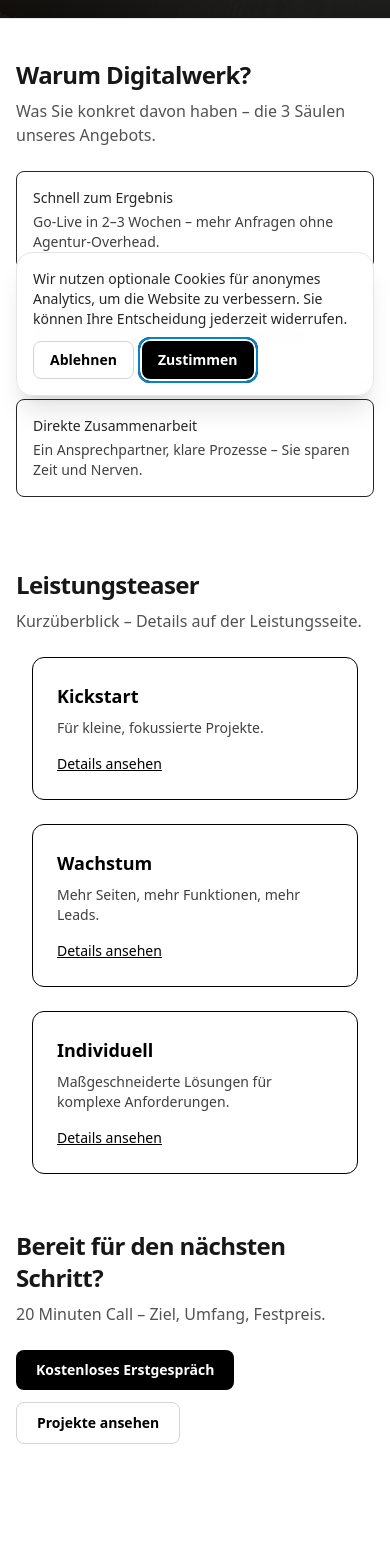
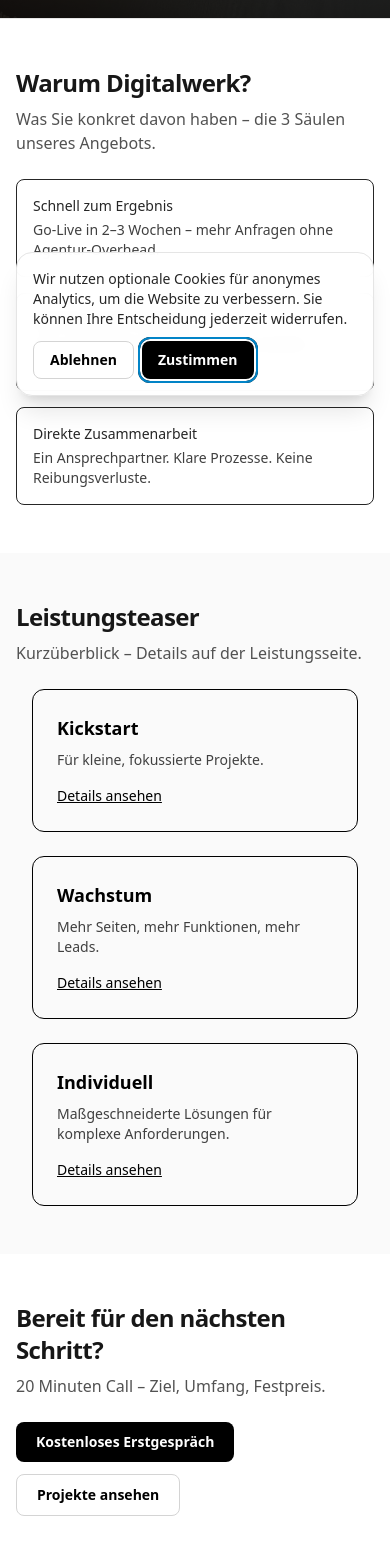
Before and after one commit to Remodops/digitalwerk, a Next.js app: page / in a window 390 px wide. Shown: the part 432-1977 px from the top of the page. Built offline with nearby package versions, Linux system fonts and the light colour scheme; no server answers.

Commit message:
feat(home): knackigere Texte, „Ausgewählte Projekte“, Bild-Hover-Effekte, straffere Abstände und leichte Abschnittshintergründe

```diff
--- a/src/app/(site)/page.tsx
+++ b/src/app/(site)/page.tsx
@@ -16,7 +16,7 @@
   return (
     <>
       <Hero />
-      <Section title="Warum Digitalwerk?" subtitle="Was Sie konkret davon haben – die 3 Säulen unseres Angebots." className="pt-10">
+      <Section title="Warum Digitalwerk?" subtitle="Was Sie konkret davon haben – die 3 Säulen unseres Angebots." className="py-10 sm:py-12">
         <ul className="grid grid-cols-1 gap-4 sm:grid-cols-3 text-sm text-neutral-800">
           <li className="rounded-lg border p-4">
             <div className="font-medium">Schnell zum Ergebnis</div>
@@ -28,11 +28,11 @@
           </li>
           <li className="rounded-lg border p-4">
             <div className="font-medium">Direkte Zusammenarbeit</div>
-            <p className="mt-1 text-neutral-700">Ein Ansprechpartner, klare Prozesse – Sie sparen Zeit und Nerven.</p>
+            <p className="mt-1 text-neutral-700">Ein Ansprechpartner. Klare Prozesse. Keine Reibungsverluste.</p>
           </li>
         </ul>
       </Section>
-      <Section title="Leistungsteaser" subtitle="Kurzüberblick – Details auf der Leistungsseite." className="pt-6">
+      <Section title="Leistungsteaser" subtitle="Kurzüberblick – Details auf der Leistungsseite." className="bg-neutral-50 py-10 sm:py-12">
         <Container className="grid grid-cols-1 gap-6 sm:grid-cols-3">
           {[{name:"Kickstart",desc:"Für kleine, fokussierte Projekte."},{name:"Wachstum",desc:"Mehr Seiten, mehr Funktionen, mehr Leads."},{name:"Individuell",desc:"Maßgeschneiderte Lösungen für komplexe Anforderungen."}].map((p) => (
             <div key={p.name} className="rounded-xl border p-6">
@@ -43,19 +43,19 @@
           ))}
         </Container>
       </Section>
-      <Section className="pt-2" title="Bereit für den nächsten Schritt?" subtitle="20 Minuten Call – Ziel, Umfang, Festpreis.">
+      <Section className="py-8 sm:py-10" title="Bereit für den nächsten Schritt?" subtitle="20 Minuten Call – Ziel, Umfang, Festpreis.">
         <div className="flex flex-wrap items-center gap-3">
           <Link href="/kontakt" className="inline-flex items-center justify-center rounded-lg bg-black px-5 py-2.5 text-sm font-semibold text-white hover:bg-neutral-900 focus:outline-none focus:ring-2 focus:ring-black focus:ring-offset-2">Kostenloses Erstgespräch</Link>
           <Link href="/referenzen" className="inline-flex items-center justify-center rounded-lg border border-neutral-300 bg-white px-5 py-2.5 text-sm font-semibold text-black hover:bg-neutral-50 focus:outline-none focus:ring-2 focus:ring-neutral-400 focus:ring-offset-2">Projekte ansehen</Link>
         </div>
       </Section>
-      <Section title="Referenzen‑Highlight" subtitle="Einblick in Ergebnisse.">
+      <Section title="Ausgewählte Projekte" subtitle="Einblick in Ergebnisse." className="bg-neutral-50 py-10 sm:py-12">
         <Container>
           <HighlightCases items={cases.slice(-2).reverse()} />
         </Container>
       </Section>
       {/* Vertrauen-Sektion entfernt */}
-      <Section title="Lass uns deine Website live bringen." subtitle="20 Minuten Call – Ziel, Umfang, Festpreis.">
+      <Section title="Lass uns deine Website live bringen." subtitle="20 Minuten Call – Ziel, Umfang, Festpreis." className="py-8 sm:py-10">
         <div className="flex flex-wrap items-center gap-3">
           <Link href="/kontakt" className="inline-flex items-center justify-center rounded-md bg-black px-4 py-2 text-sm font-medium text-white hover:bg-neutral-800">Projekt anfragen</Link>
           <Link href="/referenzen" className="inline-flex items-center justify-center rounded-md border border-neutral-200 bg-white px-4 py-2 text-sm font-medium text-black hover:bg-neutral-50">Referenzen ansehen</Link>
--- a/src/app/(site)/referenzen/CasesGrid.tsx
+++ b/src/app/(site)/referenzen/CasesGrid.tsx
@@ -46,7 +46,7 @@
     <>
       <div className="grid grid-cols-1 gap-6 sm:grid-cols-3">
         {items.map((c, index) => (
-          <div key={c.slug} className="rounded-xl border overflow-hidden">
+          <div key={c.slug} className="group rounded-xl border overflow-hidden">
             <button
               type="button"
               className="group relative block h-40 w-full focus:outline-none"
@@ -57,7 +57,7 @@
               aria-label={`${c.title} vergrößert anzeigen`}
             >
               <div className="absolute inset-0">
-                <Image src={c.imageSrc} alt={`${c.title} Vorschau`} fill className="object-cover" />
+                <Image src={c.imageSrc} alt={`${c.title} Vorschau`} fill className="object-cover transition-transform duration-300 ease-out group-hover:scale-[1.03]" />
               </div>
               <div className="absolute inset-0 bg-black/0 transition group-hover:bg-black/10" />
             </button>
--- a/src/components/home/HighlightCases.tsx
+++ b/src/components/home/HighlightCases.tsx
@@ -31,14 +31,15 @@
     <>
       <div className="grid grid-cols-1 gap-6 sm:grid-cols-2">
         {items.map((c, i) => (
-          <div key={c.slug} className="rounded-lg border overflow-hidden">
+          <div key={c.slug} className="group rounded-lg border overflow-hidden">
             <button
               type="button"
               className="relative block h-32 w-full focus:outline-none"
               onClick={() => setLightboxIndex(i)}
               aria-label={`${c.title} vergrößert anzeigen`}
             >
-              <Image src={c.imageSrc} alt={`${c.title} – Projektvorschau`} fill className="object-cover" />
+              <Image src={c.imageSrc} alt={`${c.title} – Projektvorschau`} fill className="object-cover transition-transform duration-300 ease-out group-hover:scale-[1.03]" />
+              <div className="absolute inset-0 bg-black/0 transition group-hover:bg-black/10" />
             </button>
             <div className="p-4">
               <div className="font-semibold">{c.title}</div>
```
